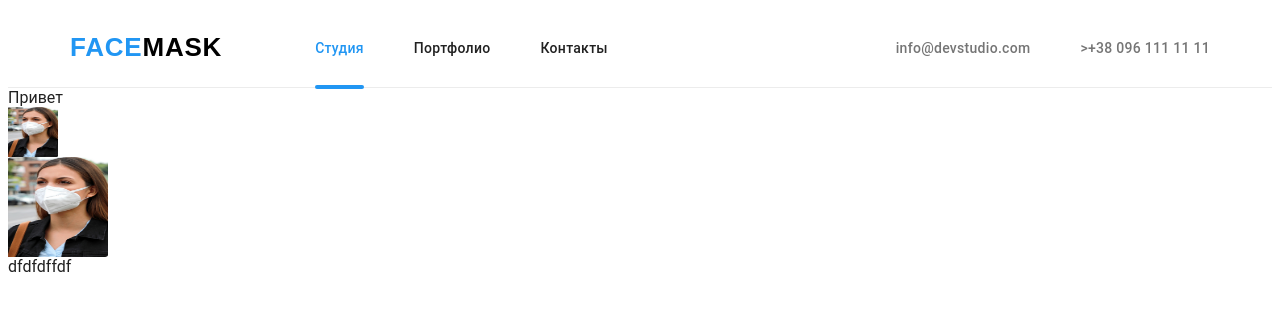
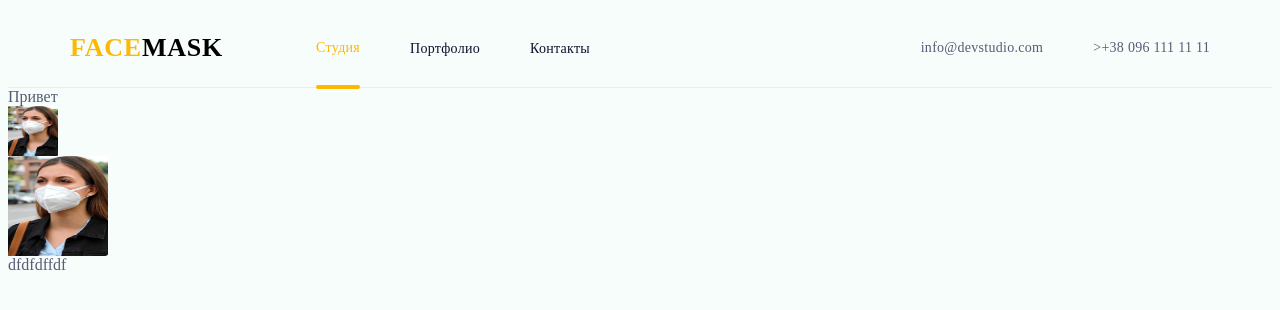
Before and after one commit to Taras-Roboteckyi/protective_face_mask, a website: page src/index.html in a window 1280 px wide. Drawn offline with nearby package versions, Linux system fonts and the light colour scheme; files that its build step writes are made by us from their sources; a web font is replaced by a local one.

Commit message:
set up the basic settings in scss and added fonts to project

```diff
--- a/gulp/version.json
+++ b/gulp/version.json
@@ -1,3 +1,3 @@
 {
-    "main": "20240806221811"
+    "main": "20240807224440"
 }
--- a/src/scss/base/_common.scss
+++ b/src/scss/base/_common.scss
@@ -1,3 +1,5 @@
+@import "fonts";
+
 /*-----Скидування стилів------*/
 .list {
   list-style: none;
@@ -30,9 +32,9 @@ img {
 
 /*-------------Body--------------*/
 body {
-  background-color: var(--primary-white-color);
-  color: var(--primary-text-color);
-  font-family: var(--main-font);
+  background-color: var(--background-color);
+  color: var(--secondary-text-color);
+  font-family: OpenSans;
   font-weight: normal;
 }
 
@@ -42,9 +44,9 @@ body {
   padding-bottom: 60px;
 }
 
-@media screen and (min-width: 1200px) {
+@media screen and (min-width: 1140px) {
   .section {
-    padding-top: 94px;
-    padding-bottom: 94px;
+    padding-top: 80px;
+    padding-bottom: 80px;
   }
 }
--- /dev/null
+++ b/src/scss/fonts.scss
@@ -0,0 +1,28 @@
+@font-face {
+                font-family: OpenSans;
+                font-display: swap;
+                src: url("../fonts/OpenSans-Bold.woff2") format("woff2");
+                font-weight: 700;
+                 font-style: normal
+              }
+@font-face {
+                font-family: OpenSans;
+                font-display: swap;
+                src: url("../fonts/OpenSans-Regular.woff2") format("woff2");
+                font-weight: 400;
+                 font-style: normal
+              }
+@font-face {
+                font-family: Rubik;
+                font-display: swap;
+                src: url("../fonts/Rubik-Bold.woff2") format("woff2");
+                font-weight: 700;
+                 font-style: normal
+              }
+@font-face {
+                font-family: Rubik;
+                font-display: swap;
+                src: url("../fonts/Rubik-Medium.woff2") format("woff2");
+                font-weight: 500;
+                 font-style: normal
+              }
--- a/src/scss/utils/_variables.scss
+++ b/src/scss/utils/_variables.scss
@@ -1,9 +1,11 @@
 /*-----CSS змінні------*/
 :root {
-  --primary-text-color: #212121;
-  --secondary-text-color: #757575;
-  --accent-color: #2196f3;
+  --primary-text-color: #0c122d;
+  --secondary-text-color: #575c74;
+  --accent-color: #ffb800;
+  --secondary-accent-color: #1b5fc1;
   --primary-white-color: #ffffff;
-  --main-font: 'Roboto', sans-serif;
-  --secondary-font: 'Raleway', sans-serif;
+  --background-color: #f7fdfb;
+  /* --main-font: "Rubik", sans-serif;
+  --secondary-font: "Open Sans", sans-serif; */
 }
```
Also changed, not shown: src/fonts/OpenSans-Bold.ttf (added), src/fonts/OpenSans-Regular.ttf (added), src/fonts/Rubik-Bold.ttf (added), src/fonts/Rubik-Medium.ttf (added), src/scss/main.css, 1 other file.
